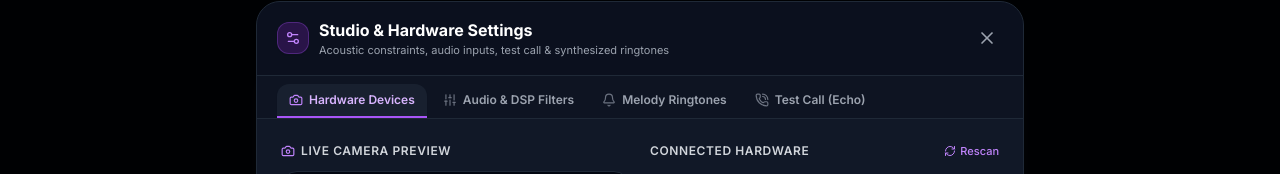
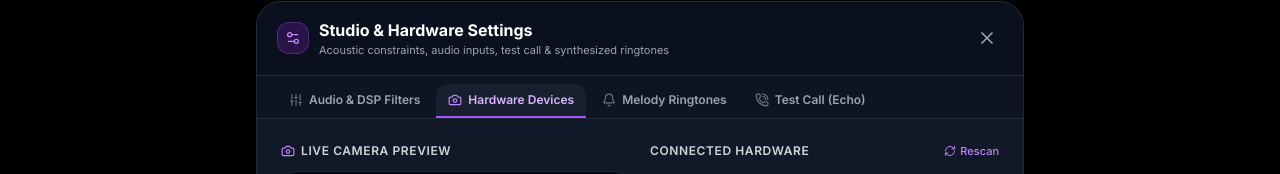
Before and after one commit to prasanta1987/alaapi, a React (Vite) app: page / in a window 1280 px wide. Both pictures are taken after a click on the button "Settings". Shown: the part 144-318 px from the top of the page. Built offline with nearby package versions, Linux system fonts and the light colour scheme; no server answers.

Commit message:
Reorder tabs to include Hardware Devices

```diff
--- a/src/components/DeviceSetupModal.jsx
+++ b/src/components/DeviceSetupModal.jsx
@@ -48,16 +48,16 @@ export function DeviceSetupModal({ isOpen, onClose, initialTab = 'devices' }) {
 
   const tabs = [
     {
+      id: 'dsp',
+      label: 'Audio & DSP Filters',
+      shortLabel: 'Audio DSP',
+      icon: Sliders
+    },
+    {
       id: 'devices',
       label: 'Hardware Devices',
       shortLabel: 'Devices',
       icon: Camera
-    },
-    {
-      id: 'dsp',
-      label: 'Audio & DSP Filters',
-      shortLabel: 'Audio DSP',
-      icon: Sliders
     },
     {
       id: 'ringtones',
```
